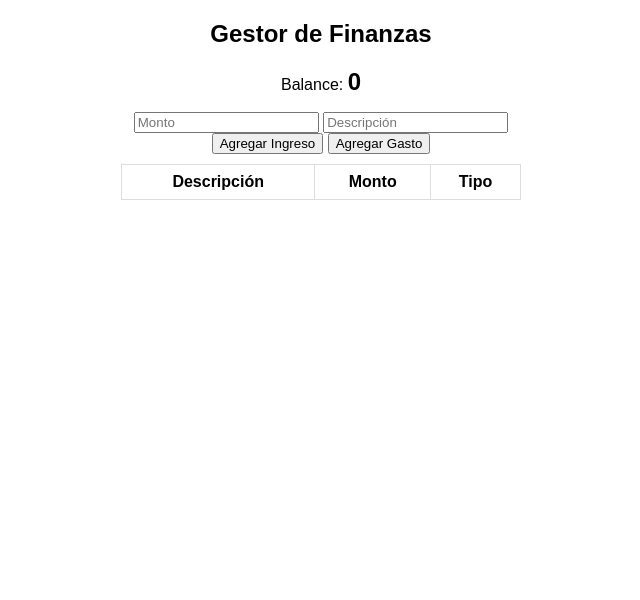
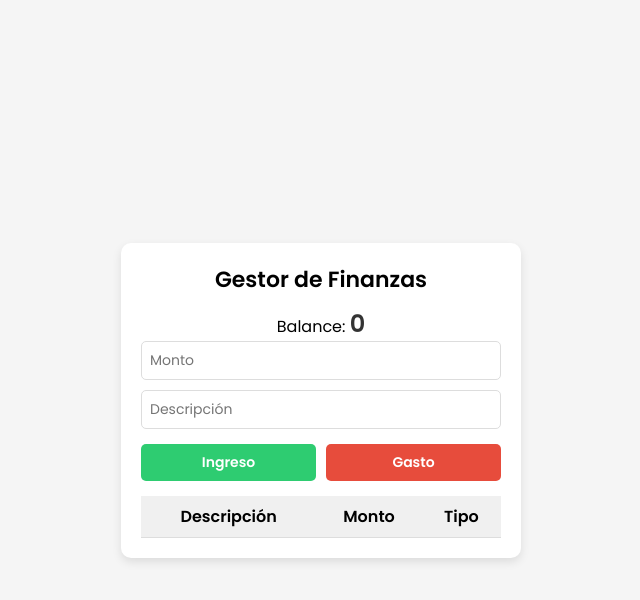
Before and after one commit to JavierHG13/presupuesto_persponal, a website: page index.html in a window 1280 px wide. Shown: the whole page, without its empty margins (319-959 px from the left). Drawn offline with Linux system fonts and the light colour scheme.

Commit message:
Diseño actualizado

```diff
--- a/index.html
+++ b/index.html
@@ -4,39 +4,139 @@
     <meta charset="UTF-8">
     <meta name="viewport" content="width=device-width, initial-scale=1.0">
     <title>Gestor de Finanzas</title>
+    <link href="https://fonts.googleapis.com/css2?family=Poppins:wght@300;400;600&display=swap" rel="stylesheet">
     <style>
+        * {
+            margin: 0;
+            padding: 0;
+            box-sizing: border-box;
+            font-family: 'Poppins', sans-serif;
+        }
+
         body {
-            font-family: Arial, sans-serif;
+            background: #f5f5f5;
+            display: flex;
+            justify-content: center;
+            align-items: center;
+            height: 100vh;
+            padding: 20px;
+        }
+
+        .container {
+            background: #fff;
+            padding: 20px;
+            border-radius: 10px;
+            box-shadow: 0px 4px 10px rgba(0, 0, 0, 0.1);
             max-width: 400px;
-            margin: auto;
+            width: 100%;
             text-align: center;
         }
+
+        h2 {
+            font-size: 22px;
+            font-weight: 600;
+            margin-bottom: 10px;
+        }
+
         #balance {
             font-size: 24px;
             font-weight: bold;
+            margin-bottom: 20px;
+            color: #333;
         }
-        .ingreso { color: green; }
-        .gasto { color: red; }
+
+        .inputs {
+            display: flex;
+            flex-direction: column;
+            gap: 10px;
+            margin-bottom: 15px;
+        }
+
+        input {
+            padding: 8px;
+            font-size: 14px;
+            border: 1px solid #ddd;
+            border-radius: 5px;
+            width: 100%;
+        }
+
+        .buttons {
+            display: flex;
+            gap: 10px;
+        }
+
+        button {
+            flex: 1;
+            padding: 8px;
+            font-size: 14px;
+            font-weight: 600;
+            border: none;
+            border-radius: 5px;
+            cursor: pointer;
+            transition: 0.3s;
+        }
+
+        .ingreso-btn {
+            background: #2ecc71;
+            color: white;
+        }
+
+        .ingreso-btn:hover {
+            background: #27ae60;
+        }
+
+        .gasto-btn {
+            background: #e74c3c;
+            color: white;
+        }
+
+        .gasto-btn:hover {
+            background: #c0392b;
+        }
+
         table {
             width: 100%;
             border-collapse: collapse;
-            margin-top: 10px;
+            margin-top: 15px;
         }
+
         th, td {
-            border: 1px solid #ddd;
             padding: 8px;
+            text-align: center;
+            border-bottom: 1px solid #ddd;
+        }
+
+        th {
+            background: #f0f0f0;
+            font-weight: 600;
+        }
+
+        .ingreso {
+            color: #2ecc71;
+            font-weight: bold;
+        }
+
+        .gasto {
+            color: #e74c3c;
+            font-weight: bold;
         }
     </style>
 </head>
 <body>
 
+    <div class="container">
         <h2>Gestor de Finanzas</h2>
         <p>Balance: <span id="balance">0</span></p>
 
+        <div class="inputs">
             <input type="number" id="monto" placeholder="Monto" />
             <input type="text" id="descripcion" placeholder="Descripción" />
-    <button onclick="agregarTransaccion('ingreso')">Agregar Ingreso</button>
-    <button onclick="agregarTransaccion('gasto')">Agregar Gasto</button>
+        </div>
+
+        <div class="buttons">
+            <button class="ingreso-btn" onclick="agregarTransaccion('ingreso')">Ingreso</button>
+            <button class="gasto-btn" onclick="agregarTransaccion('gasto')">Gasto</button>
+        </div>
 
         <table>
             <thead>
@@ -48,10 +148,9 @@
             </thead>
             <tbody id="transacciones"></tbody>
         </table>
+    </div>
 
-    <script src="./dist/index.js">
-
-    </script>
+    <script src="./dist/index.js"></script>
 
 </body>
 </html>
```
Lines whose indentation alone changed are shown as unchanged.
